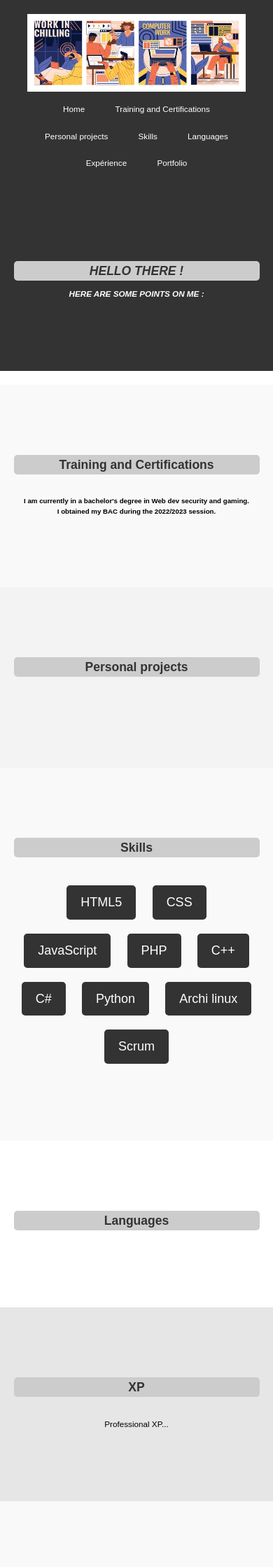
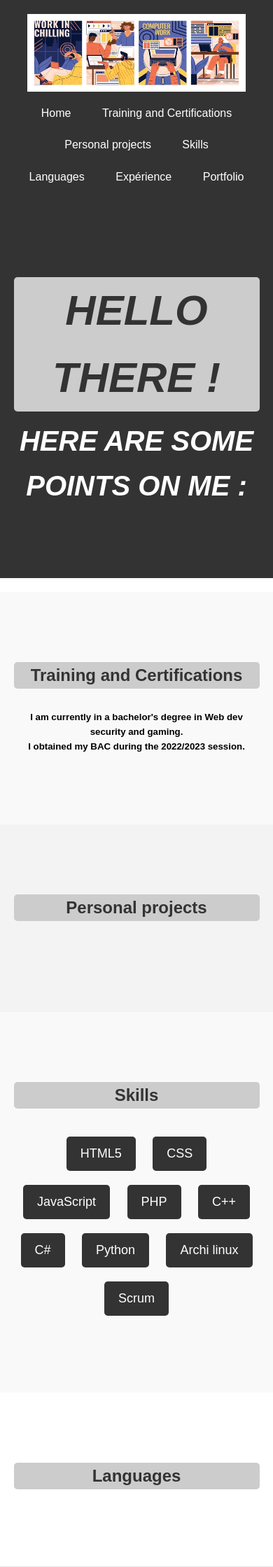
Before and after one commit to Lucky31001/Portefolio, a PHP site: page / in a window 390 px wide. Shown: the top 2239 px of the page at 70% size. Run offline with PHP 8.4, Linux system fonts and the light colour scheme.

Commit message:
Rectification responsive texte projet

```diff
--- a/index.html
+++ b/index.html
@@ -183,6 +183,7 @@
             </div>
         </section>
 
+        <!--
         <section id="contact" class="section contact">
             <div class="container">
                 <h2>Contact</h2>
@@ -197,7 +198,7 @@
                 </form>
             </div>
         </section>
-
+        -->
         <footer>
             <div class="container">
                 <p>&copy; 2024 My Portfolio | All rights reserved.</p>
--- a/style.css
+++ b/style.css
@@ -11,7 +11,6 @@
 }
 
 .container {
-    font-size: 3vw;
     width: 90%;
     margin: 0 auto;
 }
@@ -94,6 +93,7 @@
 
 .overlay {
     position: absolute;
+    font-size: 2.2vw;
     top: 0;
     left: 0;
     width: 100%;
```
